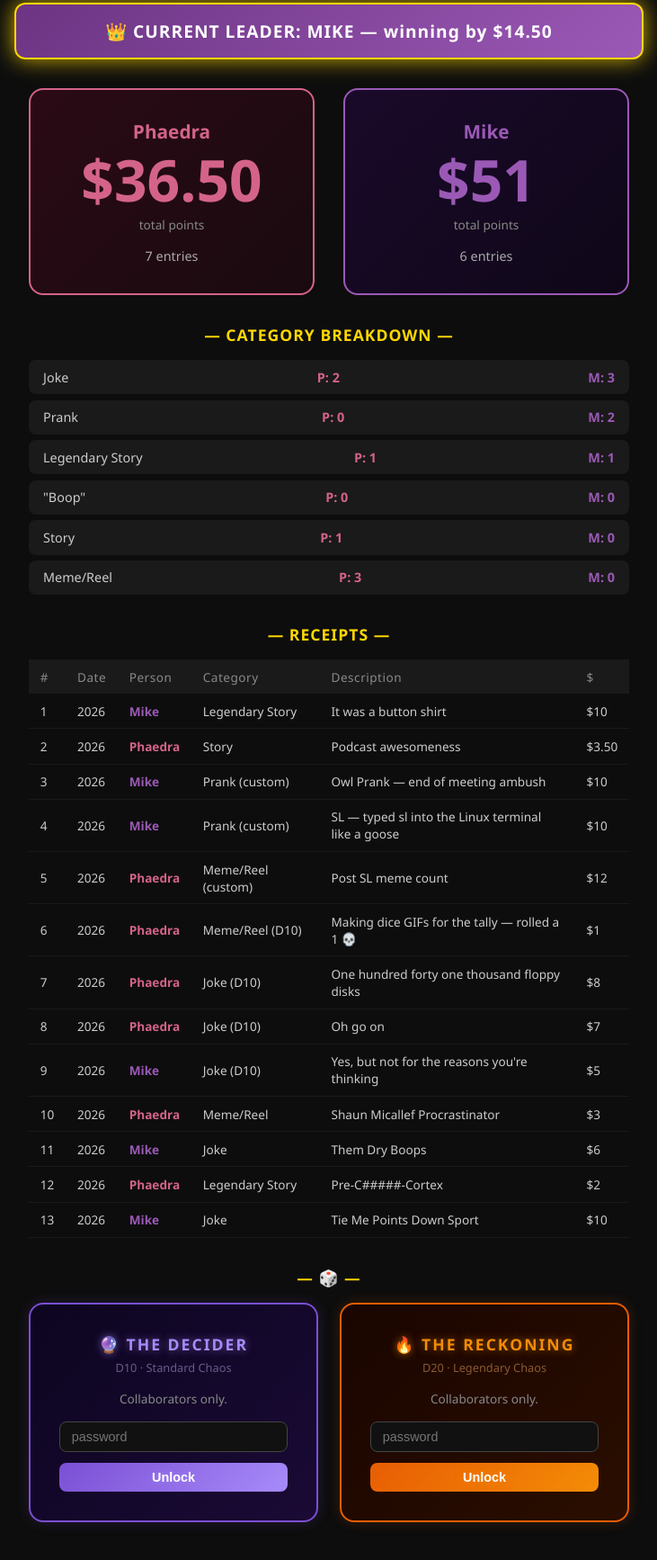
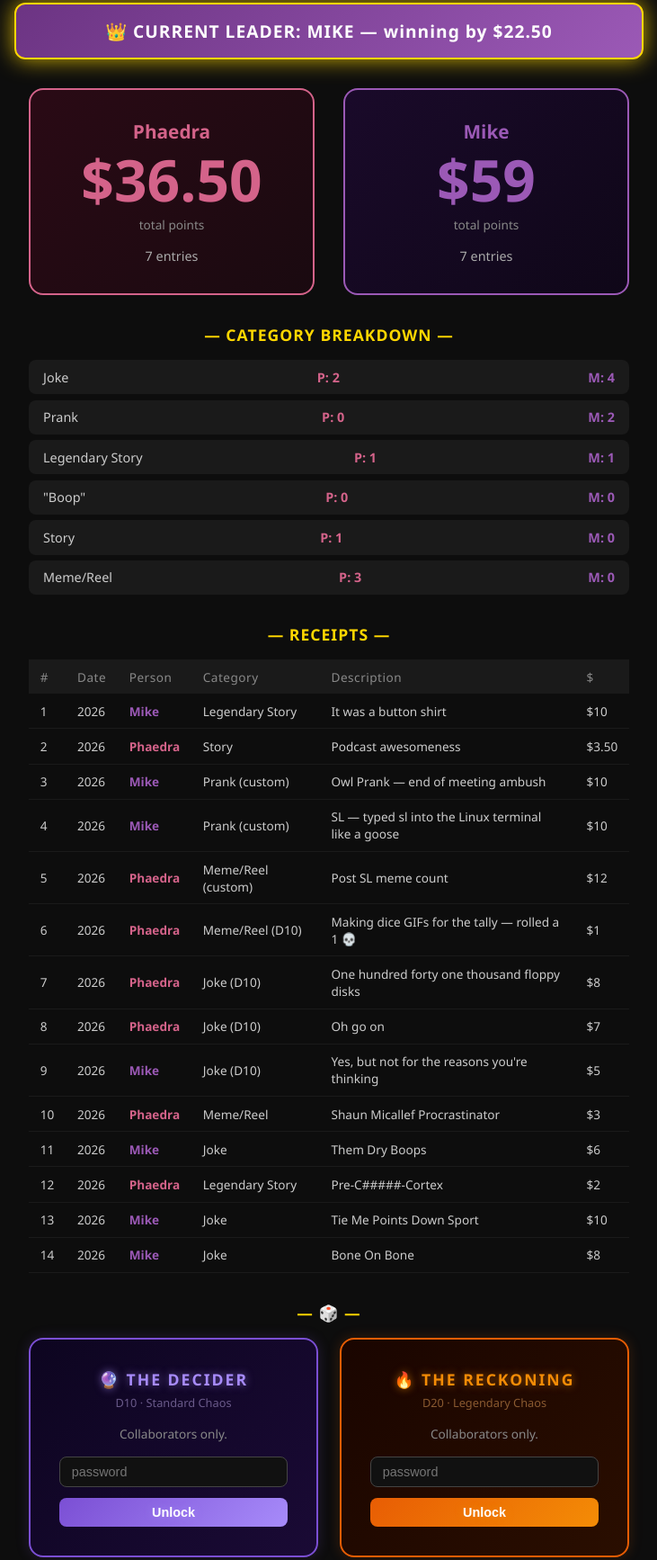
Before and after one commit to phaedromics/plot-twist-tally, a plain HTML site: page index.html in a window 1280 px wide. Shown: the part 176-1910 px from the top of the page at 90% size, without its empty margins (274-1005 px from the left). Drawn offline with Linux system fonts and the light colour scheme.

Commit message:
Update index.html

```diff
--- a/index.html
+++ b/index.html
@@ -414,7 +414,7 @@
   </header>
 
   <div class="leader-banner leader-mike">
-    👑 CURRENT LEADER: MIKE — winning by $14.50
+    👑 CURRENT LEADER: MIKE — winning by $22.50
   </div>
 
   <div class="scores">
@@ -426,9 +426,9 @@
     </div>
     <div class="scorecard scorecard-mike">
       <h2>Mike</h2>
-      <div class="score-value">$51</div>
+      <div class="score-value">$59</div>
       <div class="score-label">total points</div>
-      <div class="score-entries">6 entries</div>
+      <div class="score-entries">7 entries</div>
     </div>
   </div>
 
@@ -437,7 +437,7 @@
     <div class="category-row">
       <span class="category-name">Joke</span>
       <span class="cat-phaedra">P: 2</span>
-      <span class="cat-mike">M: 3</span>
+      <span class="cat-mike">M: 4</span>
     </div>
     <div class="category-row">
       <span class="category-name">Prank</span>
@@ -583,6 +583,14 @@
           <td>Joke</td>
           <td>Tie Me Points Down Sport</td>
           <td>$10</td>
+        </tr>
+        <tr>
+          <td>14</td>
+          <td>2026</td>
+          <td class="person-mike">Mike</td>
+          <td>Joke</td>
+          <td>Bone On Bone</td>
+          <td>$8</td>
         </tr>
       </tbody>
     </table>
```
